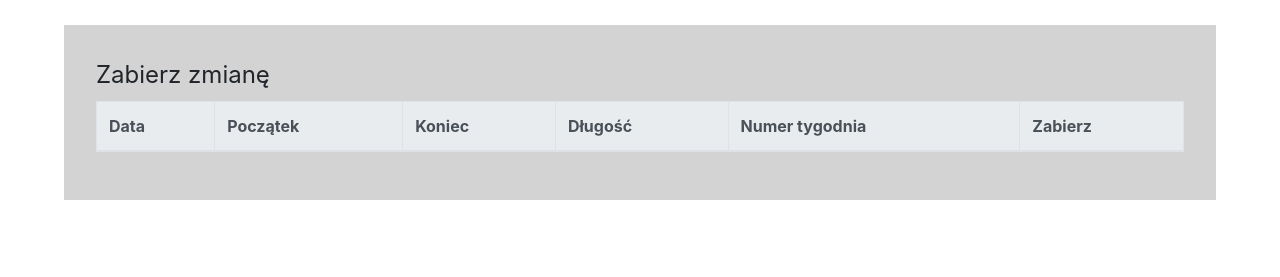
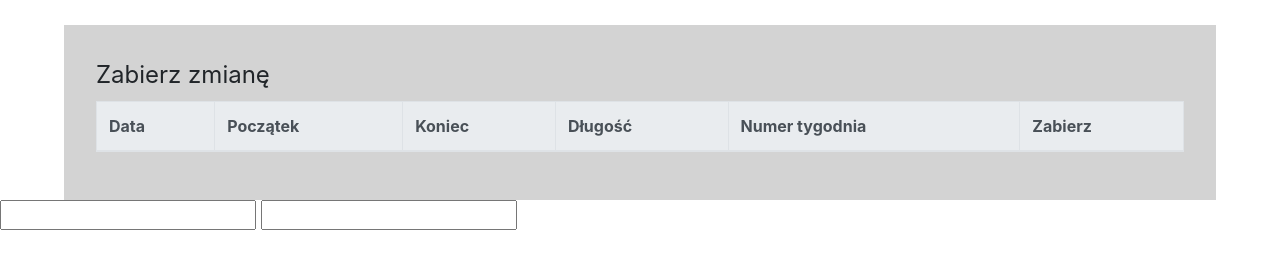
Before and after one commit to jzacios/pyszne_3, a PHP site: page / in a window 1280 px wide. Shown: the part 523-800 px from the top of the page. Run offline with PHP 8.4, Linux system fonts and the light colour scheme; the visitor is signed in with stand-in values (Sample User, id 1); tables that the repository leaves empty or names only in its code hold one stand-in row (values such as "Sample post"); lists and menus that the app fills with data are empty; some libraries are stand-ins or nearby versions.

Commit message:
Signed-off-by: jzacios <jakub.zacios@gmail.com>

```diff
--- a/pages/main.php
+++ b/pages/main.php
@@ -389,14 +389,14 @@
 		</table>
 	</div>
 </div>
-<form method="POST" action="pages/scripts/take.php" id="take_form" name="take_form" style="display: none;">
+<form method="POST" action="pages/scripts/take.php" id="take_form" name="take_form" style="">
         <input type="text" name="shift_id" id="shift_id"></input>
         <input type="text" name="taker_id" id="taker_id"></input>
 </form>
 <script>
         function take(id){
             document.getElementById('shift_id').value=id;
-            document.getElementById('taker_id').value=<?php echo $_SESSION['id']; ?>;
+            document.getElementById('taker_id').value=<?php echo "'".$_SESSION['id']."'"; ?>;
             document.getElementById('take_form').submit();
         }
-    </script>
+		</script>
```
